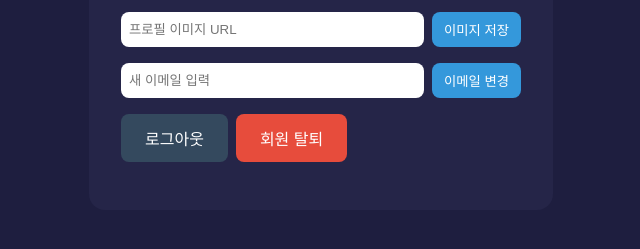
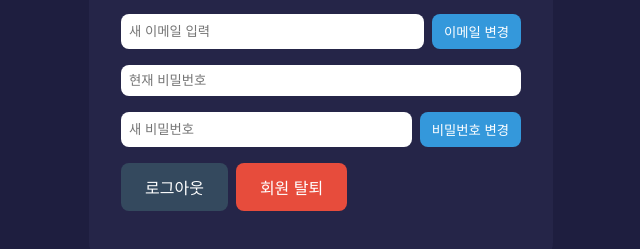
Before and after one commit to dhwiwwx/ReactCenter_Todo, a React (Create React App) app in the folder todolist/: page /mypage in a window 1280 px wide. Shown: the part 475-724 px from the top of the page, without its empty margins (351-991 px from the left). Built offline with nearby package versions, Linux system fonts and the light colour scheme; no server answers; the database is empty; sample sign-in values are in the browser's storage.

Commit message:
feat: add password change on my page

```diff
--- a/todolist/src/Pages/MyPage/MyPage.tsx
+++ b/todolist/src/Pages/MyPage/MyPage.tsx
@@ -1,6 +1,13 @@
 import React, { useEffect, useState } from "react";
 import { auth, db } from "../../Firebase/firebase";
-import { deleteUser, signOut, updateEmail } from "firebase/auth";
+import {
+  deleteUser,
+  signOut,
+  updateEmail,
+  updatePassword,
+  reauthenticateWithCredential,
+  EmailAuthProvider,
+} from "firebase/auth";
 import { deleteDoc, doc, getDoc, setDoc } from "firebase/firestore";
 import { useNavigate } from "react-router-dom";
 import { toast, ToastContainer } from "react-toastify";
@@ -24,6 +31,8 @@ function MyPage() {
   const [profileImage, setProfileImage] = useState<string>("");
   const [imageUrl, setImageUrl] = useState<string>("");
   const [newEmail, setNewEmail] = useState<string>("");
+  const [currentPassword, setCurrentPassword] = useState<string>("");
+  const [newPassword, setNewPassword] = useState<string>("");
   const navigate = useNavigate();
 
   useEffect(() => {
@@ -80,6 +89,26 @@ function MyPage() {
     }
   };
 
+  const handleChangePassword = async () => {
+    const user = auth.currentUser;
+    if (!user || !currentPassword || !newPassword) return;
+    try {
+      const credential = EmailAuthProvider.credential(
+        user.email || "",
+        currentPassword
+      );
+      await reauthenticateWithCredential(user, credential);
+      await updatePassword(user, newPassword);
+      toast.success("비밀번호가 변경되었습니다.");
+      setCurrentPassword("");
+      setNewPassword("");
+    } catch (error: any) {
+      if (error.code === "auth/requires-recent-login")
+        toast.error("다시 로그인하세요.");
+      else toast.error("비밀번호 변경 실패: " + error.message);
+    }
+  };
+
   const handleDeleteAccount = async () => {
     const user = auth.currentUser;
     if (!user) return;
@@ -132,6 +161,25 @@ function MyPage() {
           </InputRow>
 
           <InputRow>
+            <TextInput
+              type="password"
+              placeholder="현재 비밀번호"
+              value={currentPassword}
+              onChange={(e) => setCurrentPassword(e.target.value)}
+            />
+          </InputRow>
+
+          <InputRow>
+            <TextInput
+              type="password"
+              placeholder="새 비밀번호"
+              value={newPassword}
+              onChange={(e) => setNewPassword(e.target.value)}
+            />
+            <SaveButton onClick={handleChangePassword}>비밀번호 변경</SaveButton>
+          </InputRow>
+
+          <InputRow>
             <LogoutButton onClick={handleLogout}>로그아웃</LogoutButton>
             <DeleteButton onClick={handleDeleteAccount}>회원 탈퇴</DeleteButton>
           </InputRow>
```
